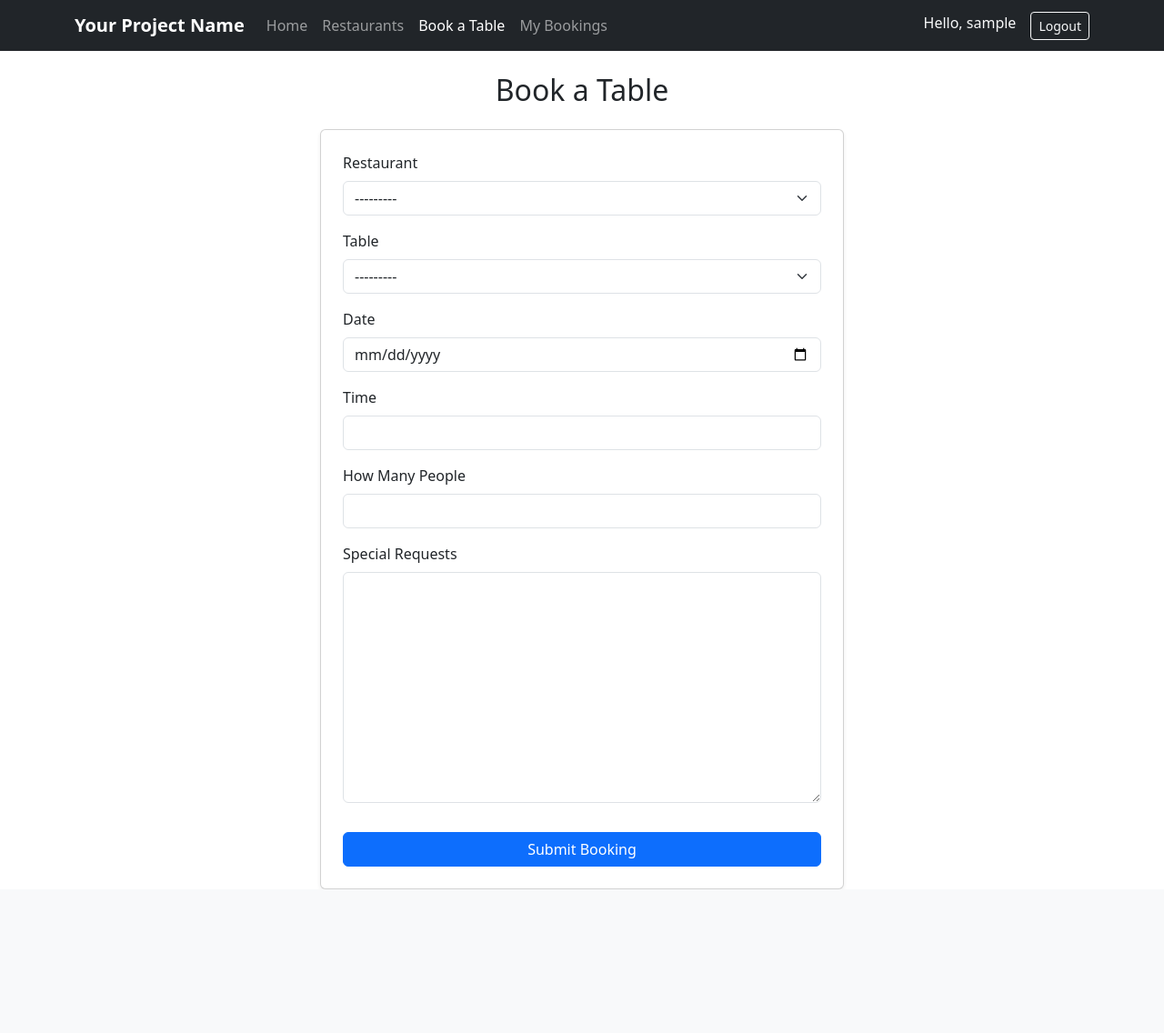
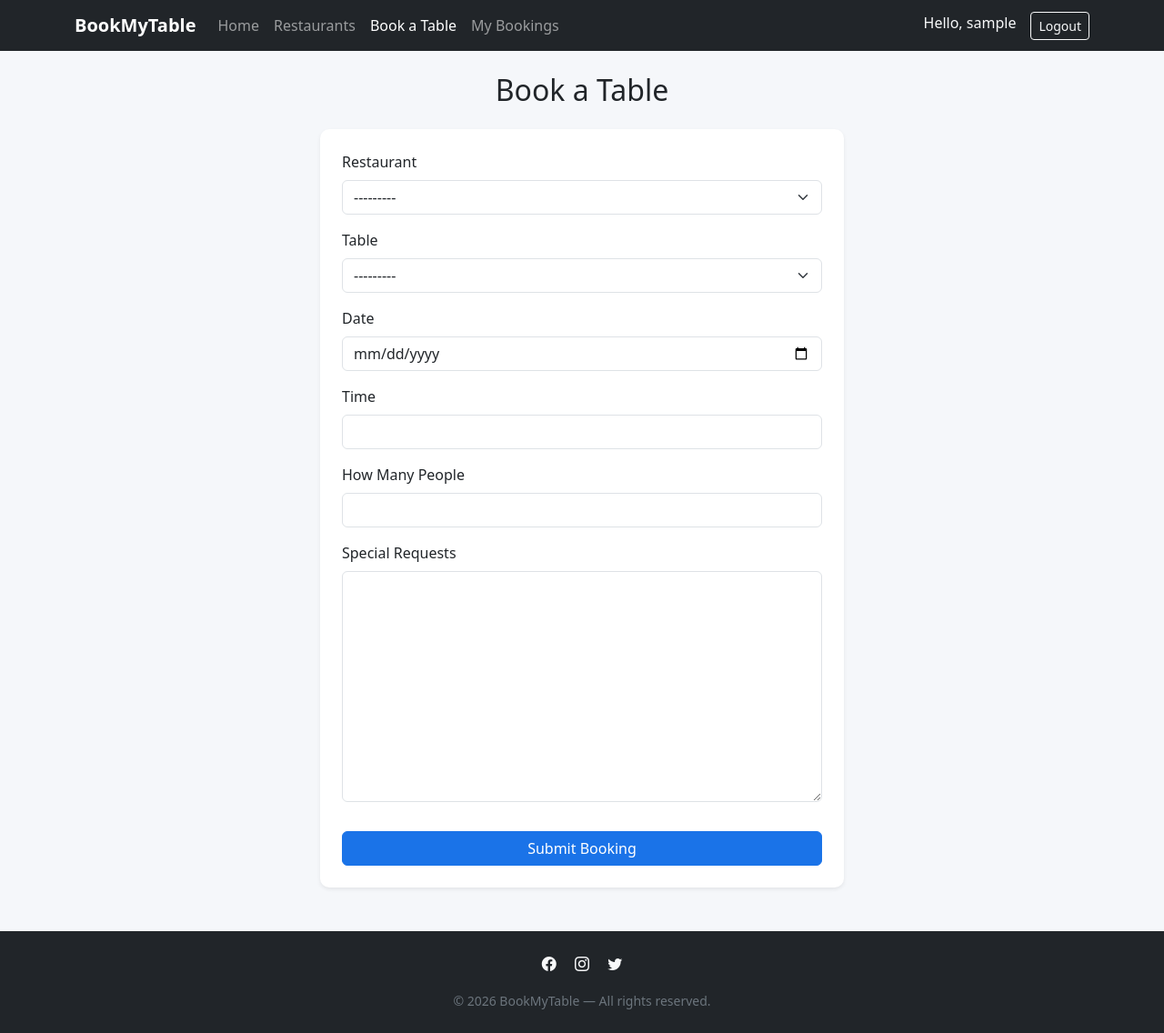
Before and after one commit to Pierre-Louis789/restaurant-booking, a Django app: page /book/ in a window 1280 px wide. Shown: the whole page at 91% size. Before the commit the page ends 978 px from the top, so only its background shows below. Run offline with Django 5.2, Linux system fonts and the light colour scheme; the visitor is signed in with stand-in values (Sample User, id 1); data that the repository does not hold is empty.

Commit message:
Style base.html modern blue

```diff
--- a/bookings/templates/base.html
+++ b/bookings/templates/base.html
@@ -4,13 +4,60 @@
     <meta charset="UTF-8">
     <title>Restaurant Booking</title>
     <link rel="stylesheet" href="https://cdn.jsdelivr.net/npm/bootstrap@5.3.2/dist/css/bootstrap.min.css">
+    <link rel="stylesheet" href="https://cdn.jsdelivr.net/npm/bootstrap-icons@1.11.1/font/bootstrap-icons.css">
+    <style>
+    :root {
+        --primary: #1a73e8;      /* Modern deep blue */
+        --primary-dark: #1558b0; /* Hover blue */
+        --accent: #ffb74d;       /* Warm food-friendly orange */
+        --bg-light: #f5f7fa;     /* Soft clean background */
+        --text-dark: #212529;
+        --card-radius: 10px;
+        --card-shadow: 0 4px 12px rgba(0,0,0,0.08);
+    }
+
+    body {
+        background-color: var(--bg-light);
+        color: var(--text-dark);
+    }
+
+    .btn-primary {
+        background-color: var(--primary);
+        border-color: var(--primary);
+        border-radius: 6px;
+    }
+
+    .btn-primary:hover {
+        background-color: var(--primary-dark);
+        border-color: var(--primary-dark);
+    }
+
+    .btn-secondary {
+        border-radius: 6px;
+    }
+
+    .card {
+        border-radius: var(--card-radius);
+        box-shadow: var(--card-shadow);
+        border: none;
+    }
+
+    a {
+        color: var(--primary);
+    }
+
+    a:hover {
+        color: var(--primary-dark);
+    }
+</style>
+
 </head>
 <body>
 
 <nav class="navbar navbar-expand-lg navbar-dark bg-dark mb-4">
     <div class="container">
 
-        <a class="navbar-brand fw-bold" href="{% url 'home' %}">Your Project Name</a>
+        <a class="navbar-brand fw-bold" href="{% url 'home' %}">BookMyTable</a>
 
         <button class="navbar-toggler" type="button" data-bs-toggle="collapse" data-bs-target="#navMenu">
             <span class="navbar-toggler-icon"></span>
@@ -58,5 +105,20 @@
     {% endblock %}
 </div>
 
+<footer class="bg-dark text-light py-4 mt-5">
+    <div class="container text-center">
+
+        <div class="mb-3">
+            <a href="https://facebook.com" target="_blank" class="text-light mx-2"><i class="bi bi-facebook"></i></a>
+            <a href="https://instagram.com" target="_blank" class="text-light mx-2"><i class="bi bi-instagram"></i></a>
+            <a href="https://twitter.com" target="_blank" class="text-light mx-2"><i class="bi bi-twitter"></i></a>
+        </div>
+        <small class="text-secondary">
+            © 2026 BookMyTable — All rights reserved.
+        </small>
+
+    </div>
+</footer>
+
 </body>
 </html>
```
